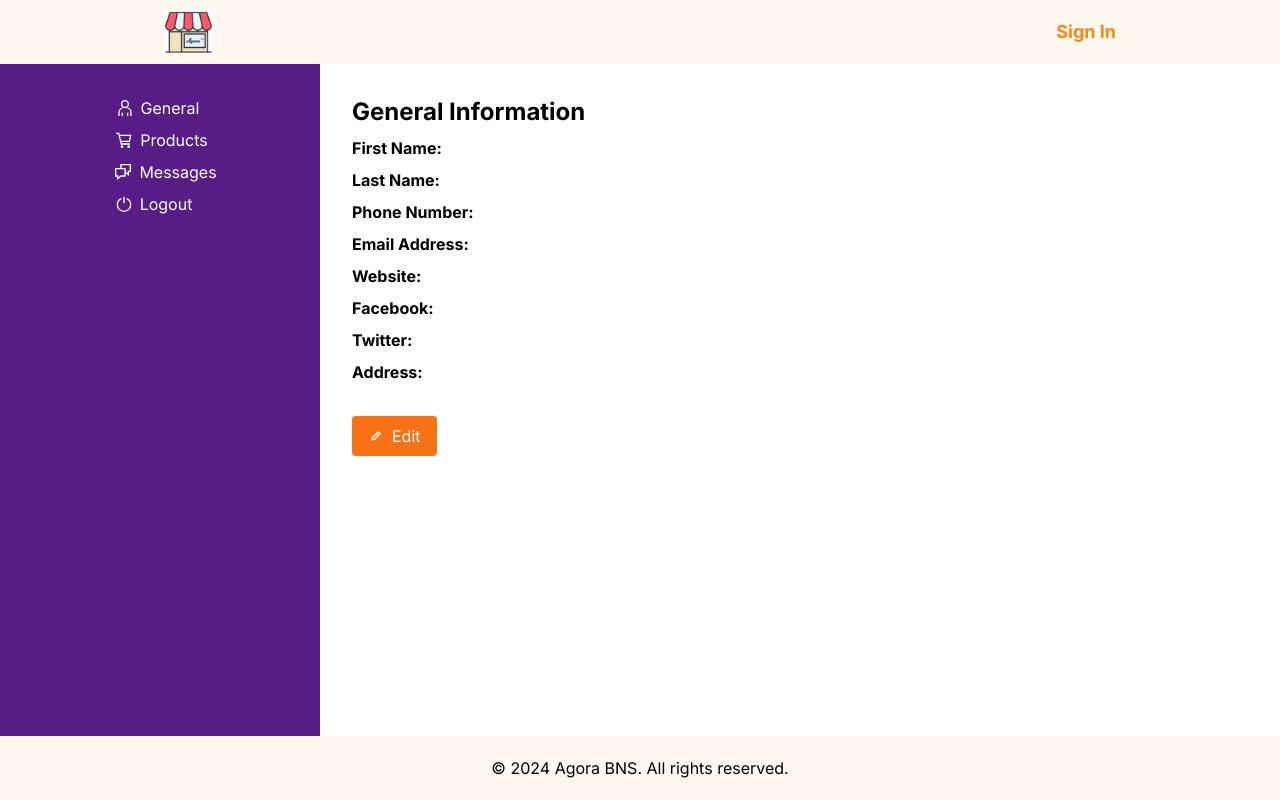
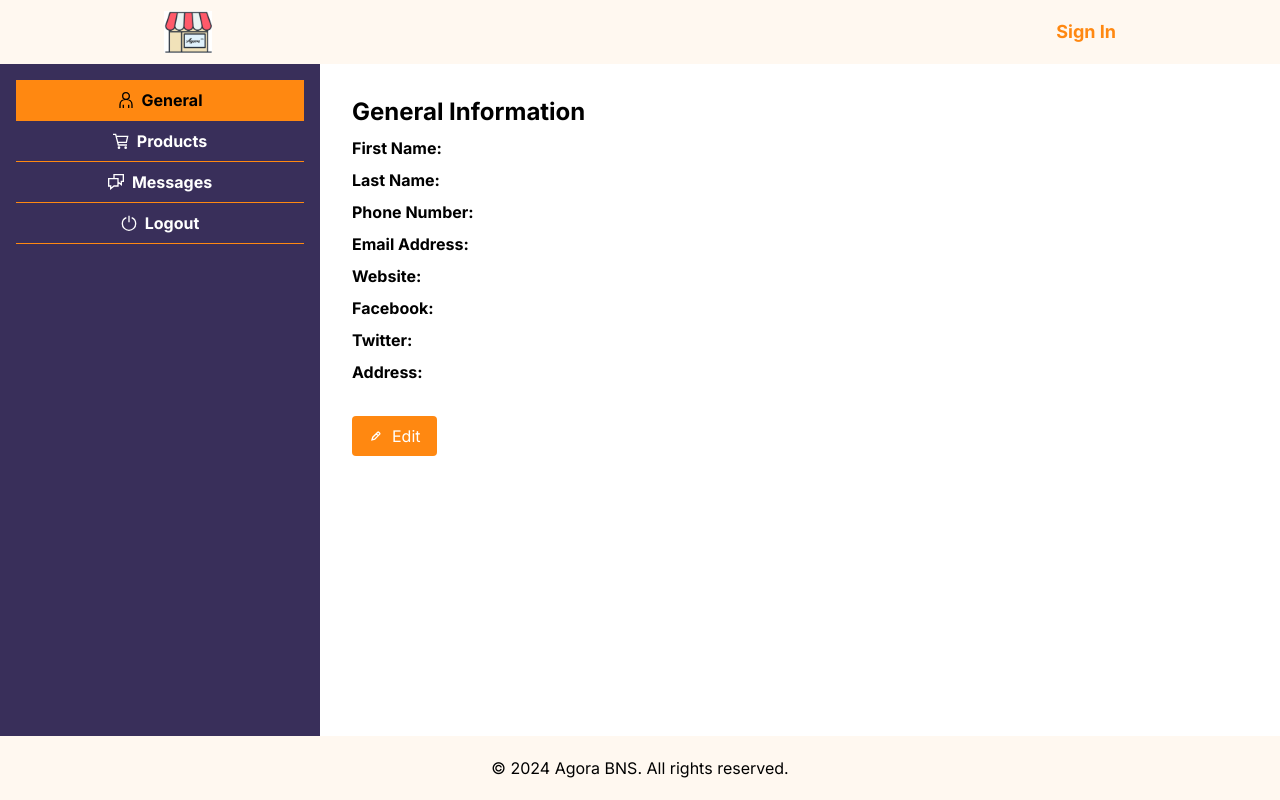
Before and after one commit to cuihonglei/agora-bns, a Next.js app: page /profile in a window 1280 px wide. Built offline with nearby package versions, Linux system fonts and the light colour scheme; no server answers.

Commit message:
profile page 2
-implemented Jairo's chat page into parent profilepage.
-changed the UI/UX of profilepage based on Figma design. (except icons)
-photoURL is automatically updated in the database once the user logs in
-changed the "back to home" of chat page to "back to profile"

```diff
--- a/app/_components/profile-components/sidebar.js
+++ b/app/_components/profile-components/sidebar.js
@@ -1,13 +1,15 @@
 // components/profile-components/Sidebar.js
 "use client";
 
+import { useState } from 'react';
 import { useRouter } from 'next/navigation';
 import { useUserAuth } from '../../_utils/auth-context';
-
 import Image from 'next/image';
 import { GrCart, GrUser, GrChatOption, GrPower } from "react-icons/gr";
+import Link from 'next/link';
 
 function Sidebar({ setActiveSection }) {
+  const [activeSection, setActiveSectionState] = useState('general');
   const router = useRouter();
   const { user, firebaseSignOut } = useUserAuth();
 
@@ -20,37 +22,66 @@ function Sidebar({ setActiveSection }) {
     }
   };
 
+  const handleSetActiveSection = (section) => {
+    setActiveSection(section);
+    setActiveSectionState(section);
+  };
+
   return (
-    <div className="w-1/4 bg-purple-900 text-white flex flex-col">
+    <div className="w-1/4 text-white flex flex-col bg-[#392F5A] font-bold">
       <div className="flex flex-col items-center p-4 flex-grow h-full">
         {user && user.photoURL && (
           <Image src={user.photoURL} alt="profile image" className="rounded-full mt-4 mb-3" width={100} height={100} />
         )}
 
-        <div>
-        <button onClick={() => setActiveSection('general')} className="mt-4 hover:underline flex items-center mr-1">
-          <GrUser className='mr-2'></GrUser>
+        <div className="w-full">
+          <button
+            onClick={() => handleSetActiveSection('general')}
+            className={`w-full py-2 flex items-center justify-center border-b ${
+              activeSection === 'general' ? 'bg-[#FF8811] text-black' : 'hover:bg-gray-700'
+            }`}
+            style={{ borderColor: '#FF8811' }}
+          >
+            <GrUser className="mr-2" />
             General
           </button>
         </div>
 
-        <div>
-        <button onClick={() => setActiveSection('products')} className="mt-2 hover:underline flex items-center">
-          <GrCart className='mr-2 ml-1'></GrCart>
+        <div className="w-full">
+          <button
+            onClick={() => handleSetActiveSection('products')}
+            className={`w-full py-2 flex items-center justify-center border-b ${
+              activeSection === 'products' ? 'bg-[#FF8811] text-black' : 'hover:bg-gray-700'
+            }`}
+            style={{ borderColor: '#FF8811' }}
+          >
+            <GrCart className="mr-2" />
             Products
           </button>
         </div>
 
-        <div>
-        <button onClick={() => setActiveSection('messages')} className="mt-2 hover:underline flex items-center">
-          <GrChatOption className='mr-2 ml-3'></GrChatOption>
+        <div className="w-full">
+          <button
+
+            className={`w-full py-2 flex items-center justify-center border-b  ${
+              activeSection === 'messages' ? 'bg-[#FF8811] text-black' : 'hover:bg-gray-700'
+            }`}
+            style={{ borderColor: '#FF8811' }}
+          >
+            <GrChatOption className="mr-2" />
+            <Link href="/chat">
             Messages
+            </Link>
           </button>
         </div>
 
-        <div>
-        <button onClick={handleSignOut} className="mt-2 hover:underline flex items-center mr-3">
-          <GrPower className='mr-2'></GrPower>
+        <div className="w-full">
+          <button
+            onClick={handleSignOut}
+            className="w-full py-2 flex items-center justify-center border-b hover:bg-gray-700"
+            style={{ borderColor: '#FF8811' }}
+          >
+            <GrPower className="mr-2" />
             Logout
           </button>
         </div>
--- a/app/_components/profile-components/update-profile.js
+++ b/app/_components/profile-components/update-profile.js
@@ -236,19 +236,22 @@ function UpdateProfile({ onCancel }) {
         </div>
 
         {/* Buttons */}
+
+        {/* Cancel Button */}
         <div className="flex">
           <button
             type="button"
-            className="bg-orange-500 text-white px-4 py-2 rounded flex items-center"
+            className="bg-[#FF8811] text-white px-4 py-2 rounded flex items-center"
             onClick={handleCancel}
           >
             <GrFormClose className="mr-2" />
             Cancel
           </button>
 
+          {/* Save Button */}
           <button
             type="button"
-            className="bg-orange-500 text-white px-4 py-2 rounded ml-5 flex items-center"
+            className="bg-[#FF8811] text-white px-4 py-2 rounded ml-5 flex items-center"
             onClick={handleSave}
           >
             <GrFormCheckmark className="mr-2" />
--- a/app/_services/user-service.js
+++ b/app/_services/user-service.js
@@ -63,3 +63,18 @@ export const getUser = async (userId) => {
     throw error; // Throw the error for handling in the calling component
   }
 };
+
+// update the user's profile picture
+export const updateUserPhoto = async (userId, photoURL) => {
+  const userDocRef = doc(db, 'users', userId);
+
+  try {
+    // Update the user document with the new photoURL
+    await updateDoc(userDocRef, { photoURL });
+
+    console.log('User photo updated successfully');
+  } catch (error) {
+    console.error('Error updating user photo:', error);
+    throw error; // Throw the error for handling in the calling component
+  }
+}
--- a/app/_utils/auth-context.js
+++ b/app/_utils/auth-context.js
@@ -12,45 +12,36 @@ import {
   OAuthProvider,
 } from "firebase/auth";
 import { auth } from "./firebase";
+import { updateUserPhoto } from "../_services/user-service"; // updates the user photo in Firestore
 
 const AuthContext = createContext();
 
 export const AuthContextProvider = ({ children }) => {
   const [user, setUser] = useState(null);
 
-  const googleSignIn = () => {
-    return signInWithPopup(auth, new GoogleAuthProvider());
+  const handleSignIn = async (signInFunction) => {
+    const result = await signInFunction();
+    const user = result.user;
+    if (user && user.photoURL) {
+      await updateUserPhoto(user.uid, user.photoURL);
+    }
+    setUser(user); // Update user state after setting the photo
   };
 
-  const microsoftSignIn = () => {
-    return signInWithPopup(auth,  new OAuthProvider('microsoft.com'));
-  }
+  const googleSignIn = () => handleSignIn(() => signInWithPopup(auth, new GoogleAuthProvider()));
+  const microsoftSignIn = () => handleSignIn(() => signInWithPopup(auth, new OAuthProvider('microsoft.com')));
+  const githubSignIn = () => handleSignIn(() => signInWithPopup(auth, new GithubAuthProvider()));
+  const facebookSignIn = () => handleSignIn(() => signInWithPopup(auth, new FacebookAuthProvider()));
+  const twitterSignIn = () => handleSignIn(() => signInWithPopup(auth, new TwitterAuthProvider()));
 
-  const githubSignIn = () => {
-    return signInWithPopup(auth, new GithubAuthProvider());
-  };
-
-  const facebookSignIn = () => {
-    return signInWithPopup(auth, new FacebookAuthProvider());
-  }
-
-  const twitterSignIn = () => {
-    return signInWithPopup(auth, new TwitterAuthProvider());
-  }
-
-  const firebaseSignOut = () => {
-    return signOut(auth);
-  };
+  const firebaseSignOut = () => signOut(auth);
 
   useEffect(() => {
     const unsubscribe = onAuthStateChanged(auth, (currentUser) => {
-      // TODO Unlike other providers supported by Firebase Auth,
-      // Microsoft does not provide a photo URL and instead,
-      // the binary data for a profile photo has to be requested via Microsoft Graph API.
       setUser(currentUser);
     });
     return () => unsubscribe();
-  }, []); // Remove user from dependency array
+  }, []);
 
   return (
     <AuthContext.Provider value={{ user, googleSignIn, microsoftSignIn, githubSignIn, twitterSignIn, facebookSignIn, firebaseSignOut }}>
@@ -59,6 +50,4 @@ export const AuthContextProvider = ({ children }) => {
   );
 };
 
-export const useUserAuth = () => {
-  return useContext(AuthContext);
-};
+export const useUserAuth = () => useContext(AuthContext);
--- a/app/chat/page.js
+++ b/app/chat/page.js
@@ -6,10 +6,10 @@ import { useUserAuth } from "app/_utils/auth-context";
 import { getChat, addMessage, getMessages, getUserChats, getUserInfo } from "../_services/chat-service";
 import Head from "next/head";
 import Link from "next/link";
+import { doc, getDoc } from "firebase/firestore";
+import { db } from "app/_utils/firebase";
 import Header from "app/_components/header";
 import Footer from "app/_components/footer";
-import { doc, getDoc } from "firebase/firestore";
-import { db } from "app/_utils/firebase";
 
 function ChatPage() {
   const searchParams = useSearchParams();
@@ -142,7 +142,7 @@ function ChatPage() {
       </Head>
 
       <div className="min-h-screen flex flex-col">
-        <Header />
+        <Header></Header>
         <div className="flex flex-grow">
           <aside className="w-1/4 bg-[#392F5A] p-4 text-white">
             <div className="text-2xl font-bold mb-4">Chat History</div>
@@ -168,8 +168,8 @@ function ChatPage() {
           </aside>
           <main className="flex-grow p-4 bg-white">
             <div className="flex justify-between items-center mb-4">
-              <Link href="/" className="text-[#392F5A] hover:text-gray-700">
-                ← Back to Home
+              <Link href="/profile" className="text-[#392F5A] hover:text-gray-700">
+                ← Back to Profile
               </Link>
               <h1 className="text-2xl font-bold text-[#392F5A]">Private Chat Page</h1>
             </div>
@@ -210,7 +210,7 @@ function ChatPage() {
             </footer>
           </main>
         </div>
-        <Footer />
+        <Footer></Footer>
       </div>
     </>
   );
--- a/app/profile/page.js
+++ b/app/profile/page.js
@@ -135,7 +135,7 @@ function ProfilePage() {
                 </div>
 
                 <div>
-                  <button type="button" className="bg-orange-500 text-white px-4 py-2 rounded hover:underline flex items-center" onClick={handleUpdateClick}>
+                  <button type="button" className="bg-[#FF8811] text-white px-4 py-2 rounded hover:underline flex items-center" onClick={handleUpdateClick}>
                     <GrFormEdit className='mr-2'></GrFormEdit>
                     Edit
                   </button>
@@ -159,14 +159,6 @@ function ProfilePage() {
                 {/* Add your products listing content here */}
               </div>
             )}
-
-            {/* Render messages component */}
-            {activeSection === 'messages' && (
-              <div>
-                <h2 className="text-2xl font-bold">Messages</h2>
-                {/* Add your messages content here */}
-              </div>
-            )}
           </div>
         </div>
 
--- a/next.config.mjs
+++ b/next.config.mjs
@@ -30,6 +30,7 @@ const nextConfig = {
       },
     ],
   },
+
 };
 
 export default nextConfig;
```
Lines whose indentation alone changed are shown as unchanged.
